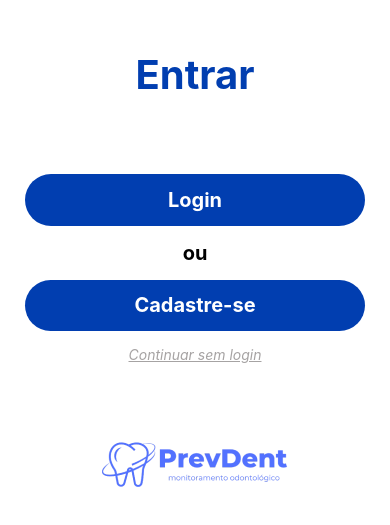
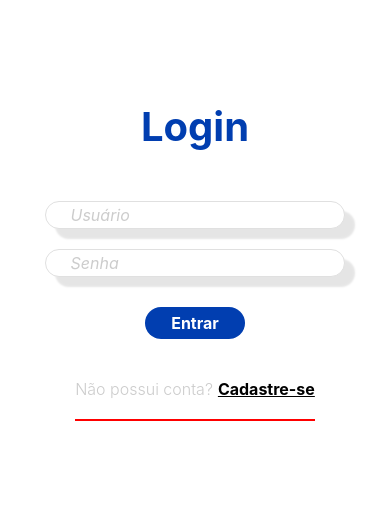
Before and after one commit to PrevDent/prevdentapp, a React Native app in the folder prevdentapp/: screen / in a window 390 px wide. Shown: the part 171-696 px from the top of the page. Built offline with nearby package versions, Linux system fonts and the light colour scheme.

Commit message:
Creating de login screen and create a common component

```diff
--- a/prevdentapp/App.tsx
+++ b/prevdentapp/App.tsx
@@ -1,11 +1,10 @@
-import { StatusBar } from 'expo-status-bar';
-import { StyleSheet, Text, View } from 'react-native';
-import Entrar from './pages/tela-inicial/entrar';
+import { StyleSheet, View } from 'react-native';
+import Login from './pages/tela-inicial/login';
 
 export default function App() {
   return (
     <View style={styles.container}>
-      <Entrar />
+      <Login />
     </View>
   );
 }
--- /dev/null
+++ b/prevdentapp/Components/common/line.tsx
@@ -0,0 +1,17 @@
+import { StyleSheet, View } from 'react-native';
+
+const Line = () => {
+  return <View style={styles.line} />;
+};
+
+const styles = StyleSheet.create({
+    line: {
+      borderBottomColor: 'red',
+      borderBottomWidth: 2,
+      marginVertical: 20,
+      width: '80%',
+      alignSelf: 'center',
+    },
+  });
+
+export default Line;
--- /dev/null
+++ b/prevdentapp/pages/tela-inicial/login.tsx
@@ -0,0 +1,110 @@
+import {
+    StyleSheet,
+    Text,
+    TextInput,
+    TouchableOpacity,
+    View,
+  } from "react-native";
+  import Line from "../../Components/common/line"; // Importando seu componente de linha
+
+  export default function Login() {
+    return (
+      <View style={styles.container}>
+        <Text style={styles.titlePage}>Login</Text>
+
+        <View style={styles.inputArea}>
+          <TextInput placeholder="Usuário" style={styles.textInput} />
+        </View>
+
+        <View style={styles.inputArea}>
+          <TextInput placeholder="Senha" style={styles.textInput} />
+        </View>
+
+        <TouchableOpacity style={styles.button}>
+          <Text style={styles.textButton}>Entrar</Text>
+        </TouchableOpacity>
+
+        <View style={styles.naoPossuiContaArea}>
+          <Text style={styles.naoPossuiContaText}>
+            Não possui conta?
+          </Text>
+          <TouchableOpacity>
+            <Text style={styles.cadastreseText}>Cadastre-se</Text>
+          </TouchableOpacity>
+        </View>
+
+        <Line />
+      </View>
+    );
+  }
+
+  const styles = StyleSheet.create({
+    container: {
+      flex: 1,
+      backgroundColor: "#fff",
+      alignItems: "center",
+      justifyContent: "center",
+    },
+    titlePage: {
+      color: "#013EB0",
+      fontSize: 40,
+      fontWeight: "bold",
+      marginVertical: 40,
+    },
+    inputArea: {
+      width: 300,
+      marginVertical: 10,
+      backgroundColor: "white",
+      borderColor: "#e0e0e0",
+      borderWidth: 1,
+      borderRadius: 40,
+      paddingVertical: 3,
+      paddingHorizontal: 20,
+      alignItems: "center",
+      justifyContent: "center",
+      shadowColor: "#000",
+      shadowOffset: {
+        width: 10,
+        height: 10,
+      },
+      shadowOpacity: 0.1,
+      shadowRadius: 2,
+      elevation: 1,
+    },
+    textInput: {
+      color: "#CCCCCC",
+      fontSize: 16,
+      fontStyle: "italic",
+    },
+    button: {
+      backgroundColor: "#013EB0",
+      paddingVertical: "2%",
+      width: 100,
+      borderRadius: 50,
+      justifyContent: "center",
+      alignItems: "center",
+      marginVertical: 20,
+    },
+    textButton: {
+      color: "#fff",
+      fontSize: 16,
+      fontWeight: "bold",
+    },
+    naoPossuiContaArea: {
+      flexDirection: 'row',
+      alignItems: 'center',
+      marginTop: 20,
+    },
+    naoPossuiContaText: {
+      color: "#CCC",
+      fontSize: 16,
+      fontWeight: "300",
+    },
+    cadastreseText: {
+      fontSize: 16,
+      color: "#000",
+      fontWeight: "bold",
+      textDecorationLine: "underline", // Sublinhado
+      marginLeft: 5, // Espaço entre o texto e o link
+    },
+  });
```
